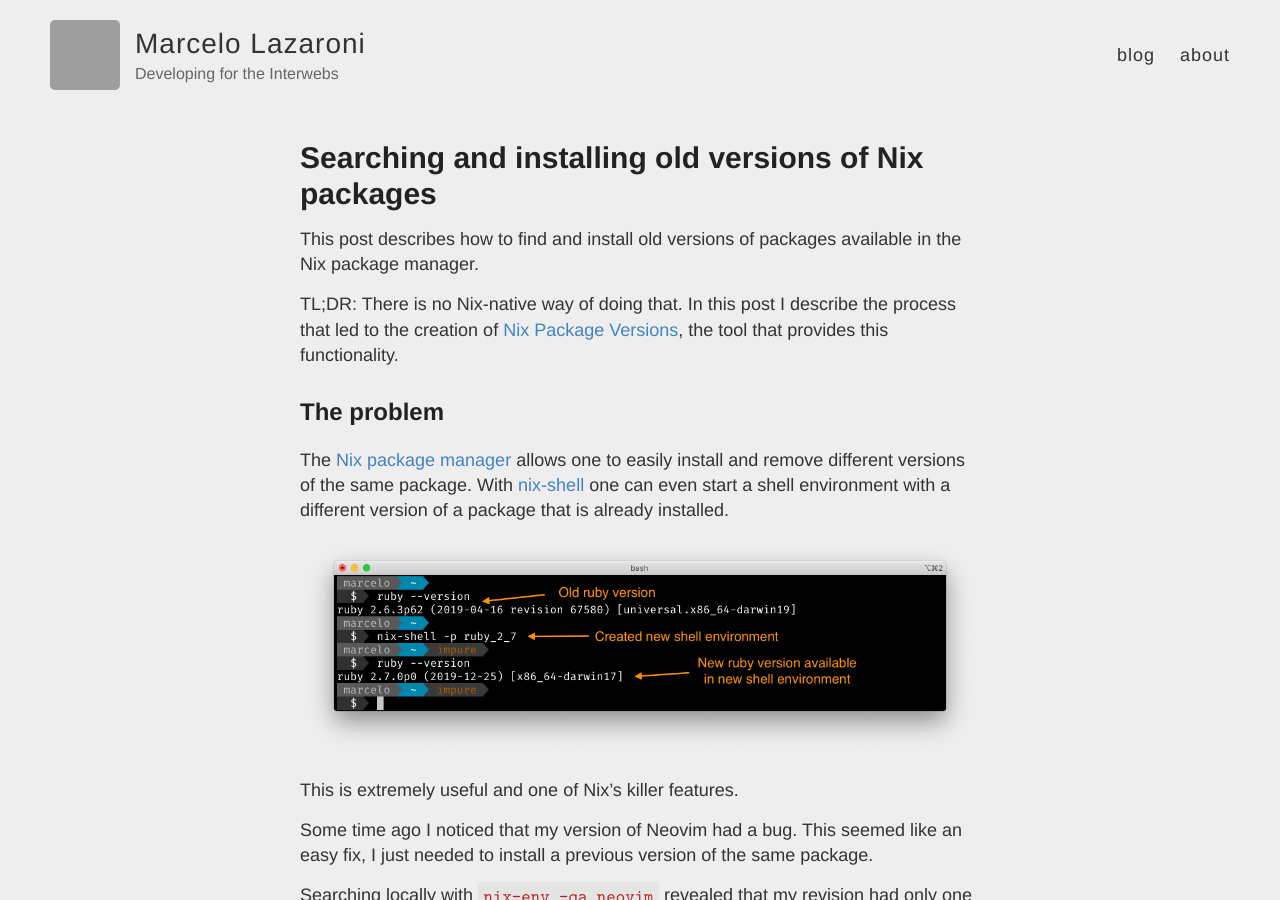
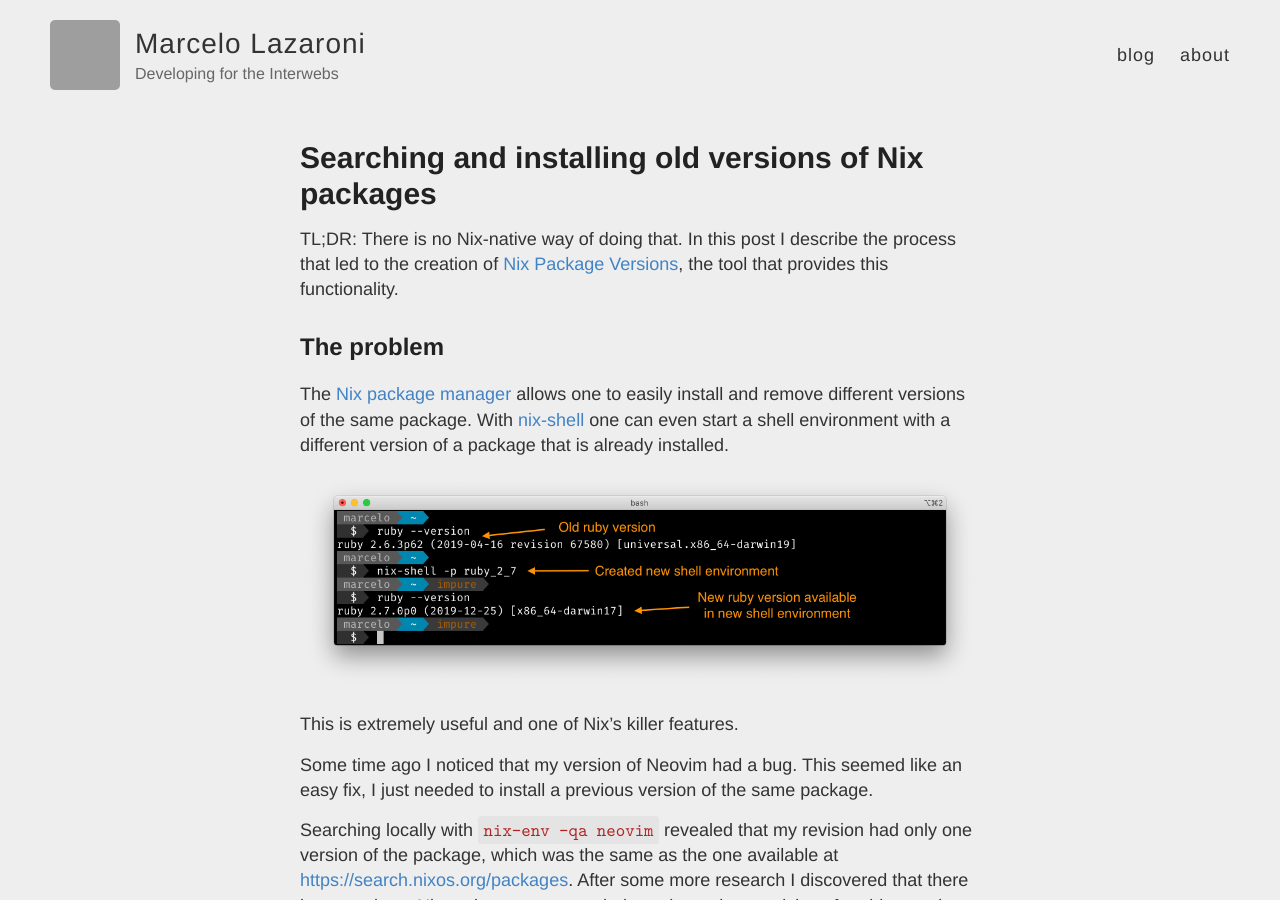
Before and after one commit to lazamar/lazamar.github.io, a Jekyll site: the page built from _posts/2020-08-31-download-specific-package-version-with-nix.md, in a window 1280 px wide and 900 px high. Built offline with Jekyll 4.4.1, drawn with Linux system fonts in a browser that asks for light colours; comment, search, counter and statistics services are not loaded; grey boxes are pictures that could not be loaded.

Commit message:
Remove redundant first sentence

```diff
--- a/_posts/2020-08-31-download-specific-package-version-with-nix.md
+++ b/_posts/2020-08-31-download-specific-package-version-with-nix.md
@@ -2,8 +2,6 @@
 layout: post
 title: Searching and installing old versions of Nix packages
 ---
-
-This post describes how to find and install old versions of packages available in the Nix package manager.
 
 TL;DR: There is no Nix-native way of doing that. In this post I describe the process that led to the creation of [Nix Package Versions](https://lazamar.co.uk/nix-versions), the tool that provides this functionality.
 
```
